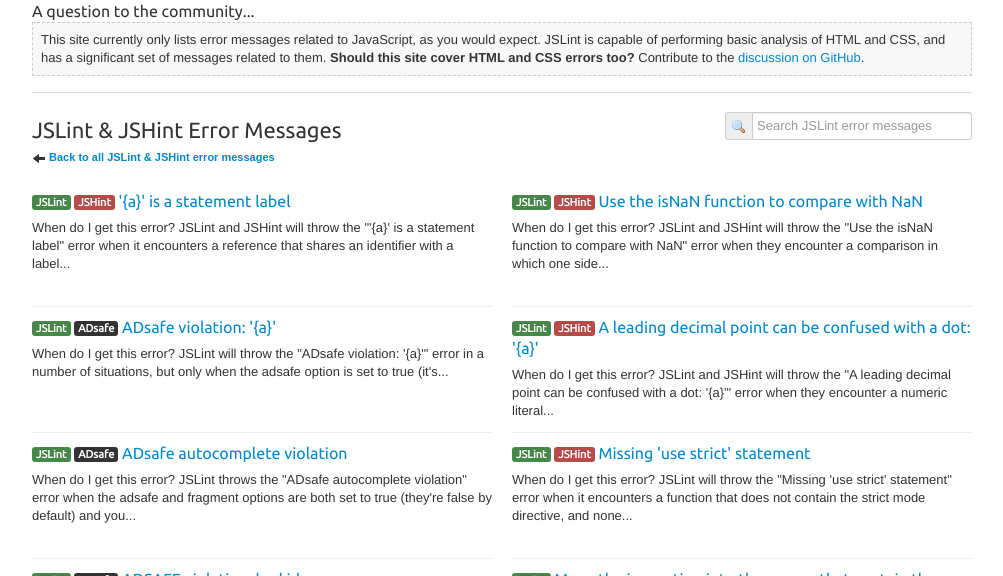
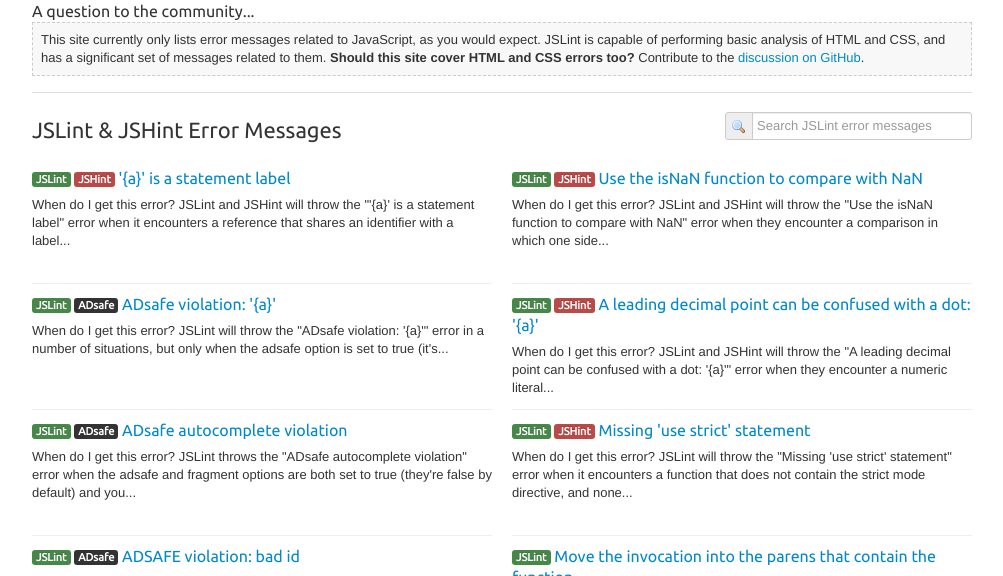
Before and after one commit to jamesallardice/jslint-error-explanations, a Jekyll site: the page built from index.html, in a window 1280 px wide and 900 px high, cut to the strip 324-900 px from the top of the window. Shown: the whole strip, without its empty margins (138-1141 px from the left). Built offline with Jekyll 4.4.1, drawn with Linux system fonts in a browser that asks for light colours; nearby versions of some CDN libraries.

Commit message:
No back link on homepage

```diff
--- a/_includes/titlesearch.html
+++ b/_includes/titlesearch.html
@@ -3,9 +3,11 @@
         <h2 id="posts-title">
             {{ title }}
         </h2>
+        {% if !noBack %}
         <h6>
             <i class="icon-arrow-left"></i> <a href="/">Back to all JSLint &amp; JSHint error messages</a>
         </h6>
+        {% endif %}
     </div>
     <div class="span6">
         <form class="form-horizontal pull-right">
--- a/index.html
+++ b/index.html
@@ -7,6 +7,7 @@ title: Making Your Feelings Better
 {% assign search = "Search JSLint error messages" %}
 {% assign type = "JSLint or JSHint" %}
 {% assign posts = site.posts %}
+{% assign noBack = false %}
 
 {% include titlesearch.html %}
 {% include posts.html %}
```
